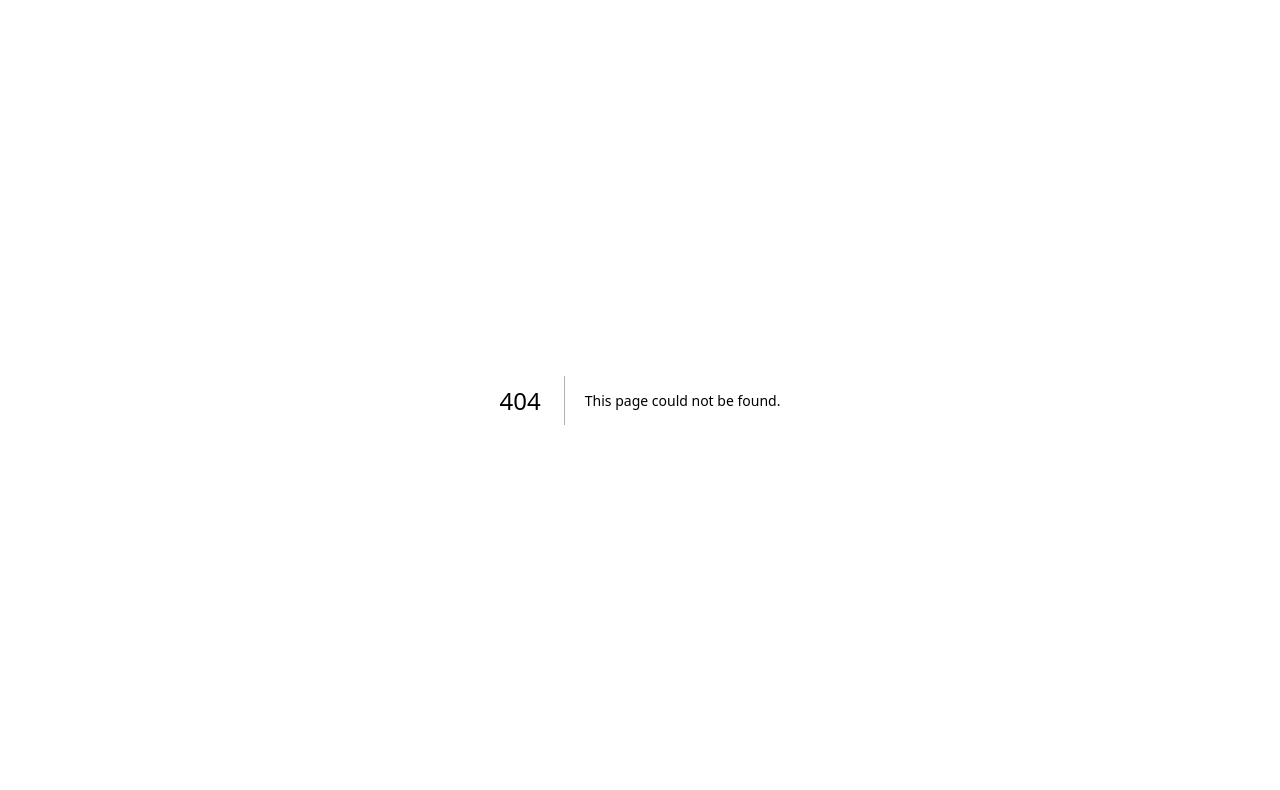
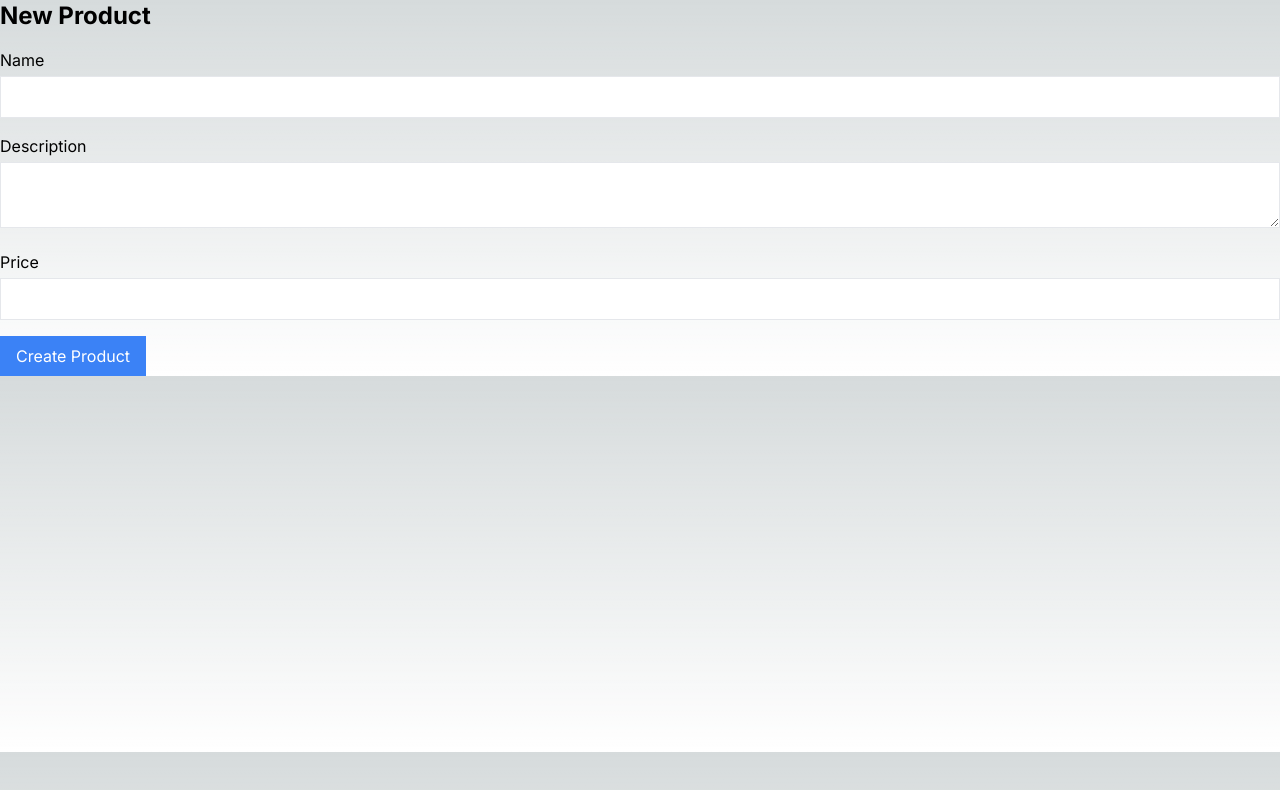
Before and after one commit to jsebascp6/product-frontend, a Next.js app: page /products/new in a window 1280 px wide. Before the commit this address had no page. Shown: the top 790 px of the page. Built offline with nearby package versions, Linux system fonts and the light colour scheme.

Commit message:
The visual is added to create a product

```diff
--- /dev/null
+++ b/src/app/products/new/page.js
@@ -0,0 +1,86 @@
+"use client"
+
+import { useState } from 'react'
+import { useRouter } from 'next/navigation'
+
+export default function NewProductPage() {
+  const [name, setName] = useState('')
+  const [description, setDescription] = useState('')
+  const [price, setPrice] = useState('')
+  const [error, setError] = useState(null)
+  const [loading, setLoading] = useState(false)
+  const router = useRouter()
+
+  const handleSubmit = async (e) => {
+    e.preventDefault()
+    setLoading(true)
+    setError(null)
+
+    const product = { name, description, price: parseFloat(price) }
+
+    try {
+      const res = await fetch(`${process.env.NEXT_PUBLIC_API_URL}/products`, {
+        method: 'POST',
+        headers: {
+          'Content-Type': 'application/json',
+          Authorization: 'Basic ' + btoa('admin:password'),
+        },
+        body: JSON.stringify({ product }),
+      })
+
+      if (!res.ok) {
+        throw new Error('Failed to create product')
+      }
+
+      router.push('/products')
+    } catch (error) {
+      setError(error.message)
+      setLoading(false)
+    }
+  }
+
+  return (
+    <div>
+      <h1 className="text-2xl font-bold mb-4">New Product</h1>
+      <form onSubmit={handleSubmit} className="space-y-4">
+        <div>
+          <label className="block mb-1">Name</label>
+          <input
+            type="text"
+            className="border p-2 w-full"
+            value={name}
+            onChange={(e) => setName(e.target.value)}
+            required
+          />
+        </div>
+        <div>
+          <label className="block mb-1">Description</label>
+          <textarea
+            className="border p-2 w-full"
+            value={description}
+            onChange={(e) => setDescription(e.target.value)}
+            required
+          />
+        </div>
+        <div>
+          <label className="block mb-1">Price</label>
+          <input
+            type="number"
+            className="border p-2 w-full"
+            value={price}
+            onChange={(e) => setPrice(e.target.value)}
+            required
+          />
+        </div>
+        {error && <p className="text-red-500">{error}</p>}
+        <button
+          type="submit"
+          className="bg-blue-500 text-white px-4 py-2"
+          disabled={loading}
+        >
+          {loading ? 'Creating...' : 'Create Product'}
+        </button>
+      </form>
+    </div>
+  )
+}
```
